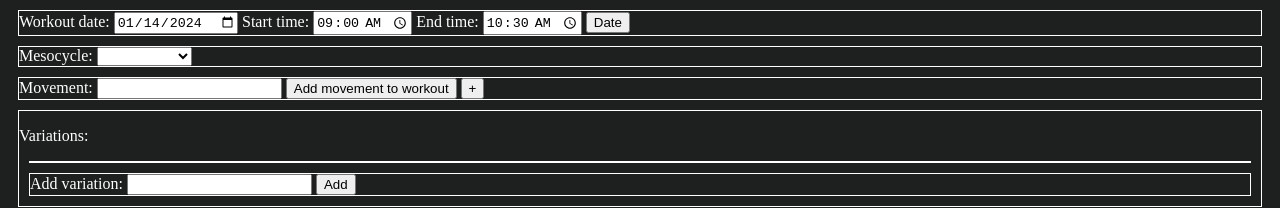
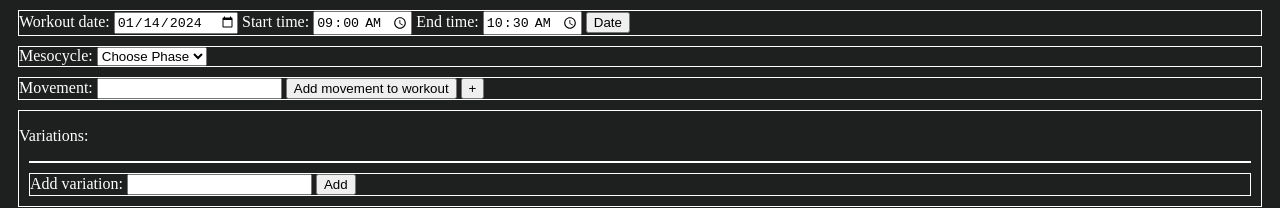
Before and after one commit to gregoryls/workout-tracker, a website built with webpack: page src/index.html in a window 1280 px wide. Shown: the top 208 px of the page. Built offline with nearby package versions, Linux system fonts and the light colour scheme.

Commit message:
add a default 'choose here' option to mesocycle select

```diff
--- a/src/index.html
+++ b/src/index.html
@@ -20,7 +20,7 @@
       <div>
         <label for="mesocycleInput">Mesocycle:</label>
         <select id="mesocycleInput">
-          <option value="blank"></option>
+          <option value="blank" selected diabled hidden>Choose Phase</option>
           <option value="hypertrophy">Hypertrophy</option>
           <option value="strength">Strength</option>
           <option value="peak">Peak</option>
```
Also changed, not shown: dist/index.html.
